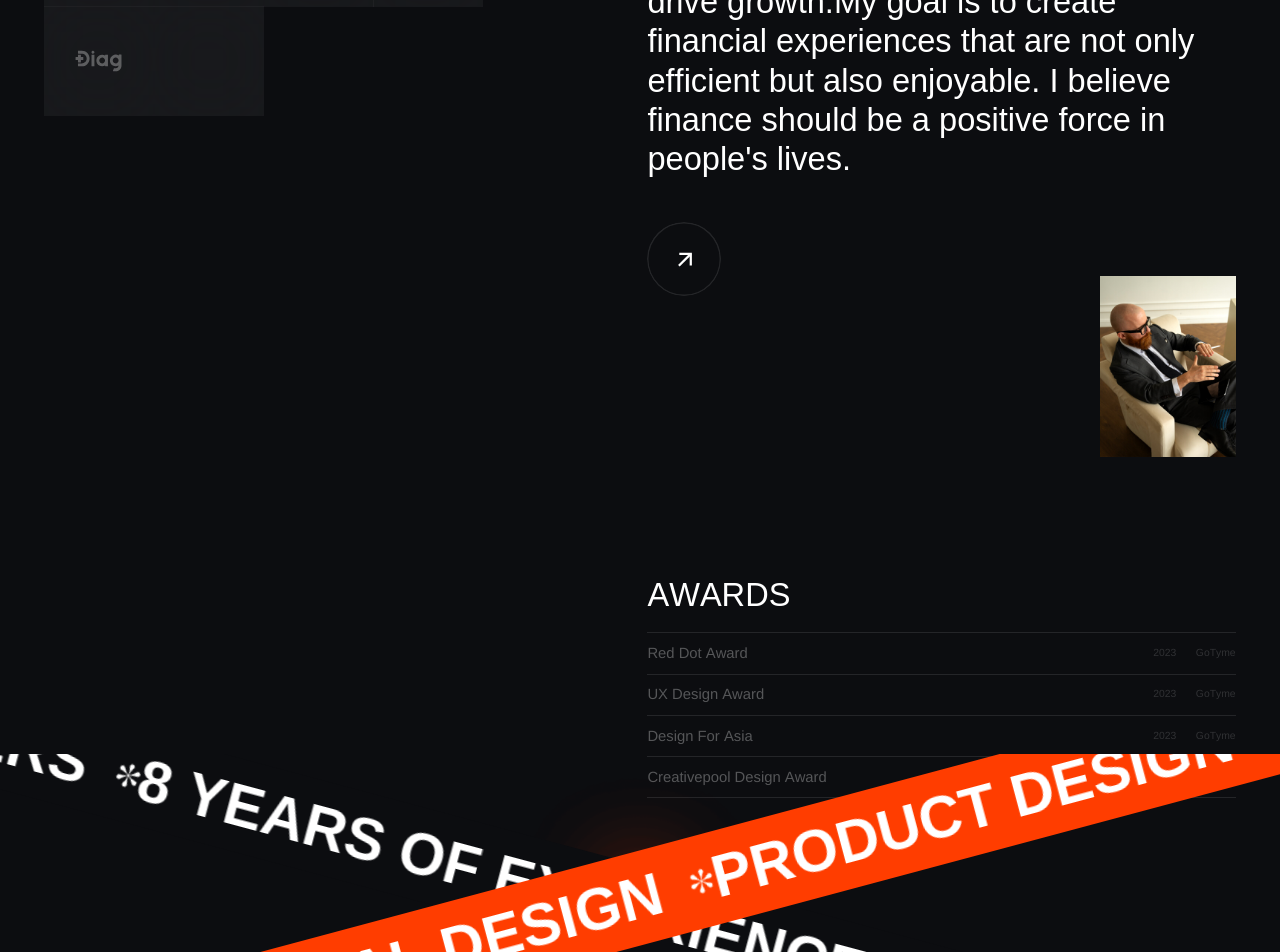
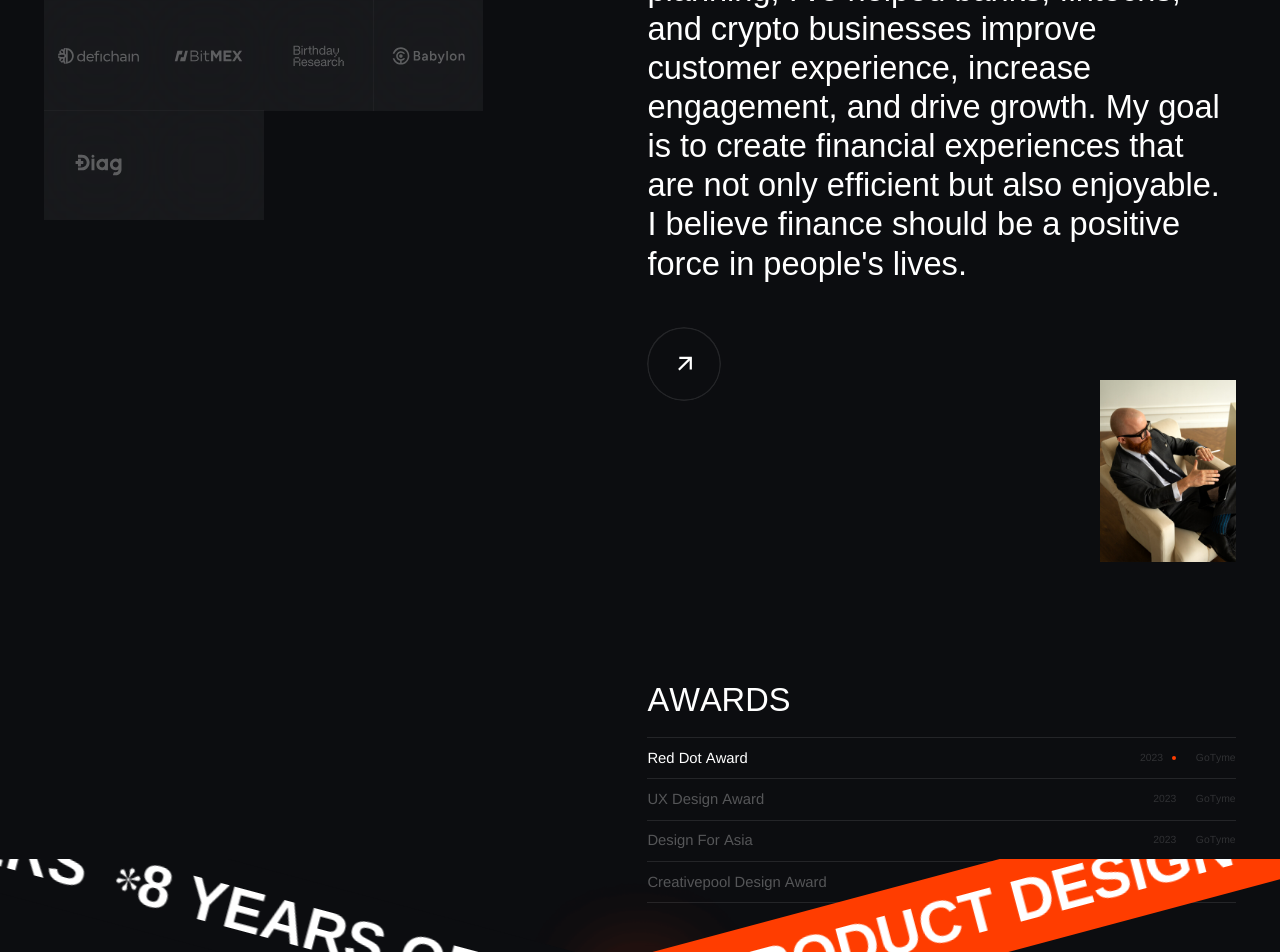
Before and after one commit to ajmaluk/Protfolio, a Next.js app: page / in a window 1280 px wide. Shown: the part 1740-2692 px from the top of the page. Built offline with nearby package versions, Linux system fonts and the light colour scheme.

Commit message:
feat: implement text scroll-reveal animation and interactive award visual component

```diff
--- a/src/app/globals.css
+++ b/src/app/globals.css
@@ -1220,12 +1220,14 @@ h6, .h6 { font-size: var(--fs-h6); line-height: var(--lh-h6); }
   position: relative;
   z-index: 4;
   margin-top: calc(-100vh - var(--padding-top));
+  padding-top: 14rem;
 }
 
 @media screen and (max-width: 767px) {
   .home__intro {
     --padding-top: 0;
     margin-top: 0;
+    padding-top: 4rem;
   }
 }
 
@@ -1272,6 +1274,17 @@ h6, .h6 { font-size: var(--fs-h6); line-height: var(--lh-h6); }
 
 .home__intro-main-txt {
   margin-bottom: 6rem;
+  --scroll-progress: 0;
+}
+
+.reveal-word {
+  opacity: calc(
+    clamp(0.15, 1 - abs(var(--scroll-progress) - (var(--word-index) / var(--total-words))) * 4.5, 1)
+  );
+  filter: blur(calc(clamp(0px, (abs(var(--scroll-progress) - (var(--word-index) / var(--total-words))) - 0.04) * 12px, 5px)));
+  transition: opacity 0.15s ease-out, filter 0.15s ease-out;
+  display: inline-block;
+  white-space: pre;
 }
 
 @media screen and (max-width: 991px) {
@@ -1442,6 +1455,47 @@ h6, .h6 { font-size: var(--fs-h6); line-height: var(--lh-h6); }
   grid-area: 1/1/2/2;
 }
 
+.home__intro-awards-visual {
+  grid-column: 5/9;
+  display: flex;
+  align-items: center;
+  justify-content: center;
+  padding-top: 4rem;
+  padding-bottom: 6rem;
+}
+
+.awards-visual-inner {
+  display: flex;
+  align-items: center;
+  justify-content: center;
+  width: 20rem;
+  height: 20rem;
+}
+
+.awards-visual-img {
+  max-width: 100%;
+  max-height: 100%;
+  object-fit: contain;
+  animation: visual-fade 0.5s cubic-bezier(0.25, 1, 0.5, 1);
+}
+
+@keyframes visual-fade {
+  from {
+    opacity: 0;
+    transform: scale(0.9);
+  }
+  to {
+    opacity: 1;
+    transform: scale(1);
+  }
+}
+
+@media screen and (max-width: 991px) {
+  .home__intro-awards-visual {
+    display: none;
+  }
+}
+
 .home__intro-awards {
   padding-top: 4rem;
   padding-bottom: 6rem;
@@ -1503,9 +1557,21 @@ h6, .h6 { font-size: var(--fs-h6); line-height: var(--lh-h6); }
   transition: color 0.3s ease;
 }
 
-.home__intro-award:hover .home__intro-award-name {
+.home__intro-award:hover .home__intro-award-name,
+.home__intro-award.active .home__intro-award-name {
   color: var(--cl-dm-title);
 }
+
+.home__intro-award-dot {
+  display: inline-block;
+  width: 0.6rem;
+  height: 0.6rem;
+  background-color: var(--cl-orange);
+  border-radius: 50%;
+  margin-left: 1.2rem;
+  vertical-align: middle;
+}
+
 
 .home__intro-award-year {
   font-size: var(--fs-14, 1.4rem);
--- a/src/components/IntroSection.tsx
+++ b/src/components/IntroSection.tsx
@@ -60,9 +60,49 @@ const statsData = [
   "Visual design",
 ];
 
-const introMainText = "Financial services should be intuitive, accessible, and empowering. I use human-centered design to create solutions that resonate with customers.By applying design thinking, branding, and strategic planning, I've helped banks, fintechs, and crypto businesses improve customer experience, increase engagement, and drive growth.My goal is to create financial experiences that are not only efficient but also enjoyable. I believe finance should be a positive force in people's lives.";
+import { useEffect, useState, useRef } from "react";
+
+const introMainText = "Financial services should be intuitive, accessible, and empowering. I use human-centered design to create solutions that resonate with customers. By applying design thinking, branding, and strategic planning, I've helped banks, fintechs, and crypto businesses improve customer experience, increase engagement, and drive growth. My goal is to create financial experiences that are not only efficient but also enjoyable. I believe finance should be a positive force in people's lives.";
 
 export function IntroSection() {
+  const [activeAwardIndex, setActiveAwardIndex] = useState(0);
+  const textRef = useRef<HTMLDivElement>(null);
+
+  useEffect(() => {
+    const textElement = textRef.current;
+    if (!textElement) return;
+
+    const handleScroll = () => {
+      const rect = textElement.getBoundingClientRect();
+      const viewportHeight = window.innerHeight;
+
+      // Calculate progress of text element scroll through viewport
+      const totalHeight = rect.height + viewportHeight;
+      const current = viewportHeight - rect.top;
+      const progress = Math.max(0, Math.min(1, current / totalHeight));
+
+      textElement.style.setProperty("--scroll-progress", progress.toString());
+    };
+
+    const lenis = (window as unknown as Record<string, unknown>).__lenis as { on: (e: string, fn: () => void) => void; off: (e: string, fn: () => void) => void } | undefined;
+    if (lenis) {
+      lenis.on("scroll", handleScroll);
+    } else {
+      window.addEventListener("scroll", handleScroll);
+    }
+    handleScroll();
+
+    return () => {
+      if (lenis) {
+        lenis.off("scroll", handleScroll);
+      } else {
+        window.removeEventListener("scroll", handleScroll);
+      }
+    };
+  }, []);
+
+  const words = introMainText.split(" ");
+
   return (
     <div className="home__intro-wrap">
       <section className="home__intro">
@@ -89,8 +129,21 @@ export function IntroSection() {
           </div>
 
           <div className="home__intro-main">
-            <div className="heading h4 home__intro-main-txt">
-              {introMainText}
+            <div
+              ref={textRef}
+              className="heading h4 home__intro-main-txt"
+              style={{ "--total-words": words.length } as React.CSSProperties}
+            >
+              <span className="home__intro-main-label">(Intro)</span>
+              {words.map((word, index) => (
+                <span
+                  key={index}
+                  className="reveal-word"
+                  style={{ "--word-index": index } as React.CSSProperties}
+                >
+                  {word}{" "}
+                </span>
+              ))}
             </div>
             <a href="/about" className="btn-circle arrow-hover home__intro-btn">
               <div className="ic-arr-wrap" style={{ "--size": 3.2 } as React.CSSProperties}>
@@ -124,15 +177,33 @@ export function IntroSection() {
             />
           </div>
 
+          {/* Awards Visual display in the middle column */}
+          <div className="home__intro-awards-visual">
+            <div className="awards-visual-inner">
+              <img
+                src={activeAwardIndex === 0 ? "/images/awards-sphere.png" : awardsData[activeAwardIndex].src}
+                alt={awardsData[activeAwardIndex].name}
+                className="awards-visual-img"
+              />
+            </div>
+          </div>
+
           <div className="home__intro-awards" style={{ "--itemLength": 4 } as React.CSSProperties}>
             <h3 className="heading h4 cl-txt-title upper home__intro-awards-title">Awards</h3>
             <div className="home__intro-awards-listing">
               {awardsData.map((award, index) => (
-                <div key={award.name} className="home__intro-award">
+                <div
+                  key={award.name}
+                  className={`home__intro-award ${index === activeAwardIndex ? "active" : ""}`}
+                  onMouseEnter={() => setActiveAwardIndex(index)}
+                >
                   <span className="home__intro-award-line" />
                   <div className="home__intro-award-inner">
                     <p className="home__intro-award-name">{award.name}</p>
-                    <p className="home__intro-award-year">{award.year}</p>
+                    <p className="home__intro-award-year">
+                      {award.year}
+                      {index === activeAwardIndex && <span className="home__intro-award-dot" />}
+                    </p>
                     <p className="home__intro-award-category">{award.category}</p>
                   </div>
                 </div>
```
Also changed, not shown: public/images/awards-sphere.png (added).
